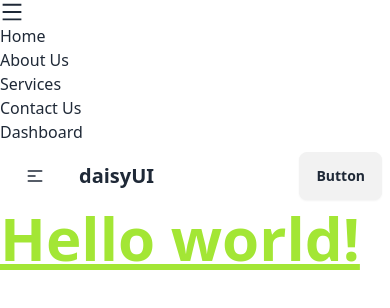
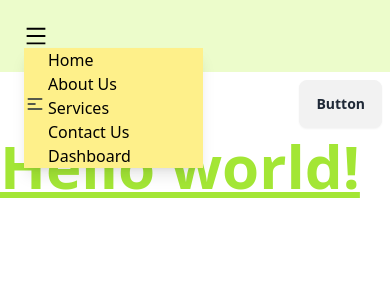
Before and after one commit to alalhosen/price-options-d44, a React (Vite) app: page / in a window 390 px wide. Shown: the top 308 px of the page. Built offline with nearby package versions, Linux system fonts and the light colour scheme.

Commit message:
css set in navbar

```diff
--- a/src/components/NavBar/NavBar.jsx
+++ b/src/components/NavBar/NavBar.jsx
@@ -12,16 +12,15 @@ const NavBar = () => {
         { id: 5, path: "/dashboard", name: "Dashboard" },
     ];
     return (
-        <nav>
-            <div className="md:hidden" onClick={() => setOpen(!open)}>
+        <nav className="bg-lime-100 p-6 text-black">
+            <div className="md:hidden text-2xl" onClick={() => setOpen(!open)}>
                 {
                     open === true ?
-                        <AiOutlineClose className="text-2xl" />
-                        : <AiOutlineMenu className="text-2xl" />
+                        <AiOutlineClose />
+                        : <AiOutlineMenu />
                 }
-
             </div>
-            <ul className="md:flex">
+            <ul className="absolute md:flex bg-yellow-200 shadow-lg px-6">
                 {
                     routes.map(route => <Link key={route.id} route={route}></Link>)
                 }
```
